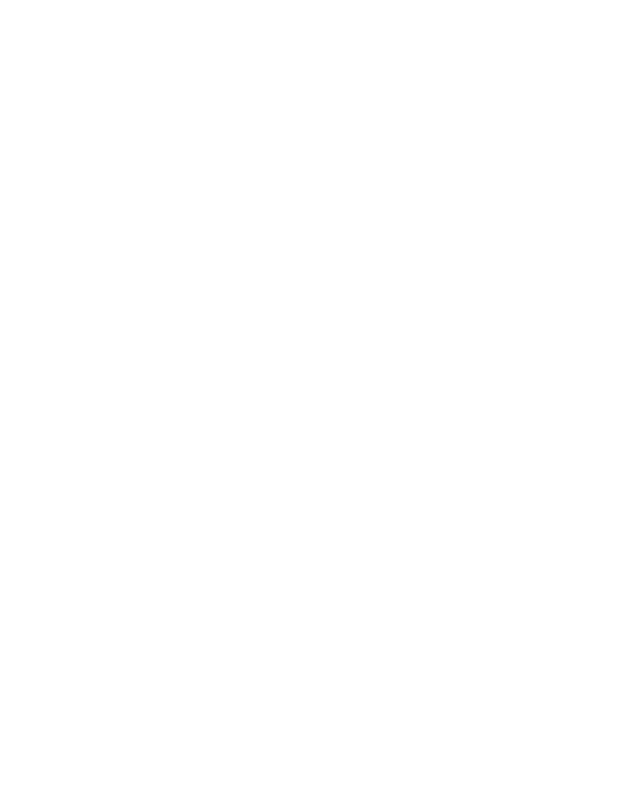
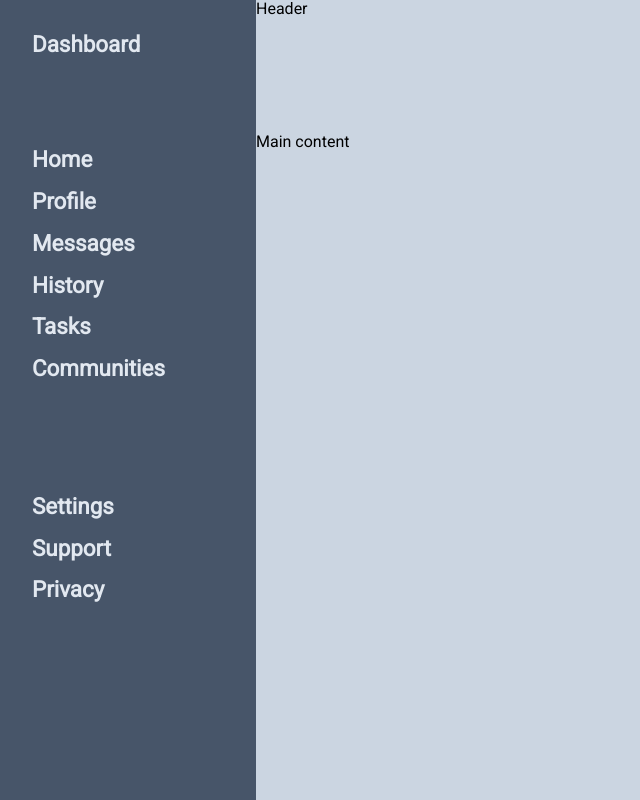
Before and after one commit to kylemillar2/admin-dashboard-2024, a plain HTML site: page index.html in a window 1280 px wide. Shown: the whole page, without its empty margins (0-640 px from the left). Drawn offline with Linux system fonts and the light colour scheme.

Commit message:
Add layout and colouring

```diff
--- a/index.html
+++ b/index.html
@@ -9,6 +9,31 @@
     <script src="script.js" defer></script>
 </head>
 <body>
-
+    <div class="container">
+        <header>
+            Header
+        </header>
+        <nav>
+            <div>
+                Dashboard
+            </div>
+            <ul>
+                <li>Home</li>
+                <li>Profile</li>
+                <li>Messages</li>
+                <li>History</li>
+                <li>Tasks</li>
+                <li>Communities</li>
+            </ul>
+            <ul>
+                <li>Settings</li>
+                <li>Support</li>
+                <li>Privacy</li>
+            </ul>
+        </nav>
+        <main>
+            Main content
+        </main>
+    </div>
 </body>
 </html>
--- a/style.css
+++ b/style.css
@@ -0,0 +1,54 @@
+@import url('https://fonts.googleapis.com/css2?family=Roboto&display=swap');
+
+html, body {
+    height: 100%;
+}
+
+body {
+    --med-grey-background: #cbd5e1;
+    --dark-grey-nav: #475569;
+    --light-grey-text: #e2e8f0;
+    font-family: "Roboto";
+}
+
+.container {
+    height: 100%;
+    display: grid;
+    grid-template-rows: 1fr 5fr;
+    grid-template-columns: 1fr 4fr;
+}
+
+header {
+    grid-row: 1 / 2;
+    grid-column: 2 / 3;
+    background-color: var(--med-grey-background);
+}
+
+nav {
+    grid-row: 1 / 3;
+    grid-column: 1 / 2;
+    display: flex;
+    flex-direction: column;
+    gap: 3em;
+    align-items: start;
+    color: var(--light-grey-text);
+    font-size: 1.4rem;
+    background-color: var(--dark-grey-nav);
+    padding: 32px;
+    font-weight: 800;
+}
+
+main {
+    background-color: var(--med-grey-background);
+}
+
+ul {
+    display: flex;
+    flex-direction: column;
+    padding: 0;
+    gap: 16px;
+}
+
+li {
+    list-style: none;
+}
```
